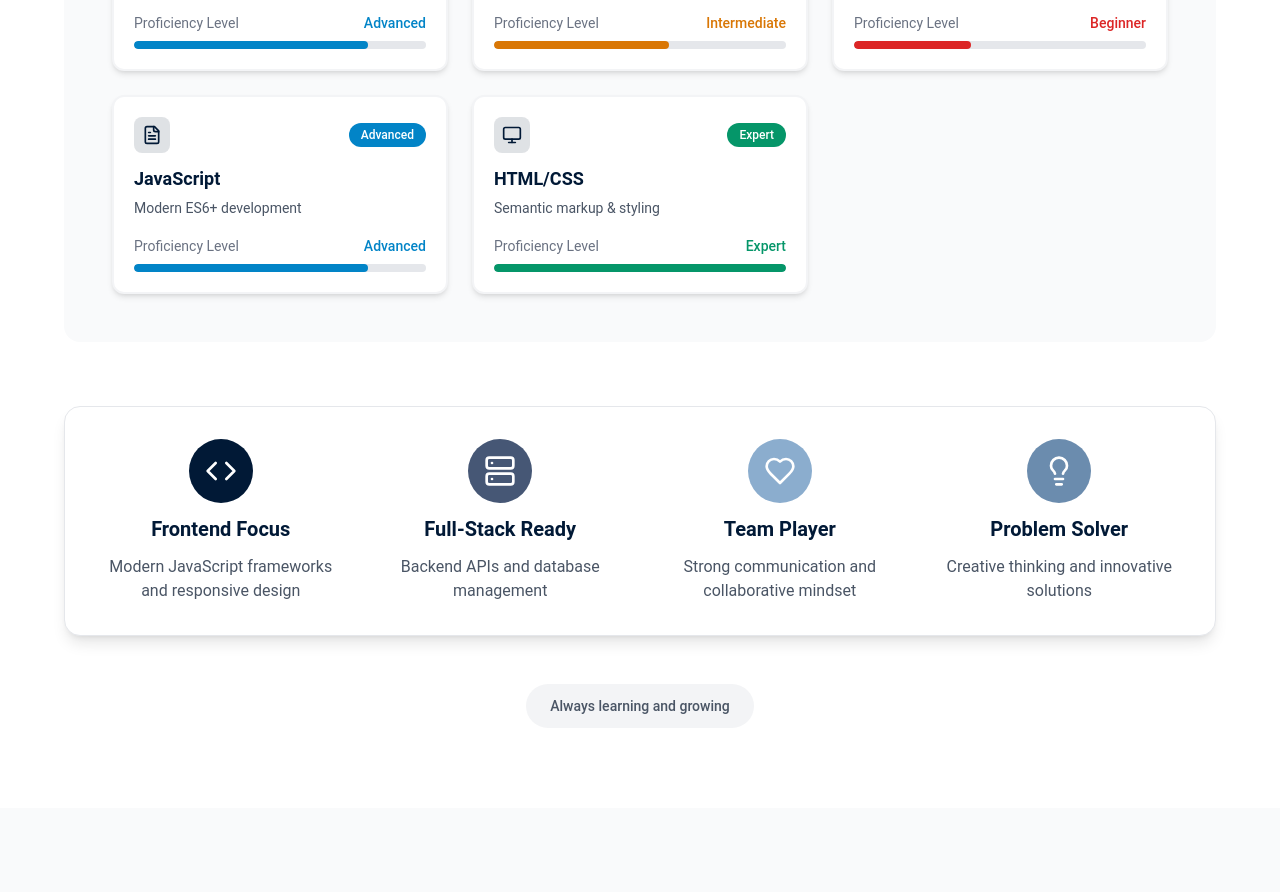
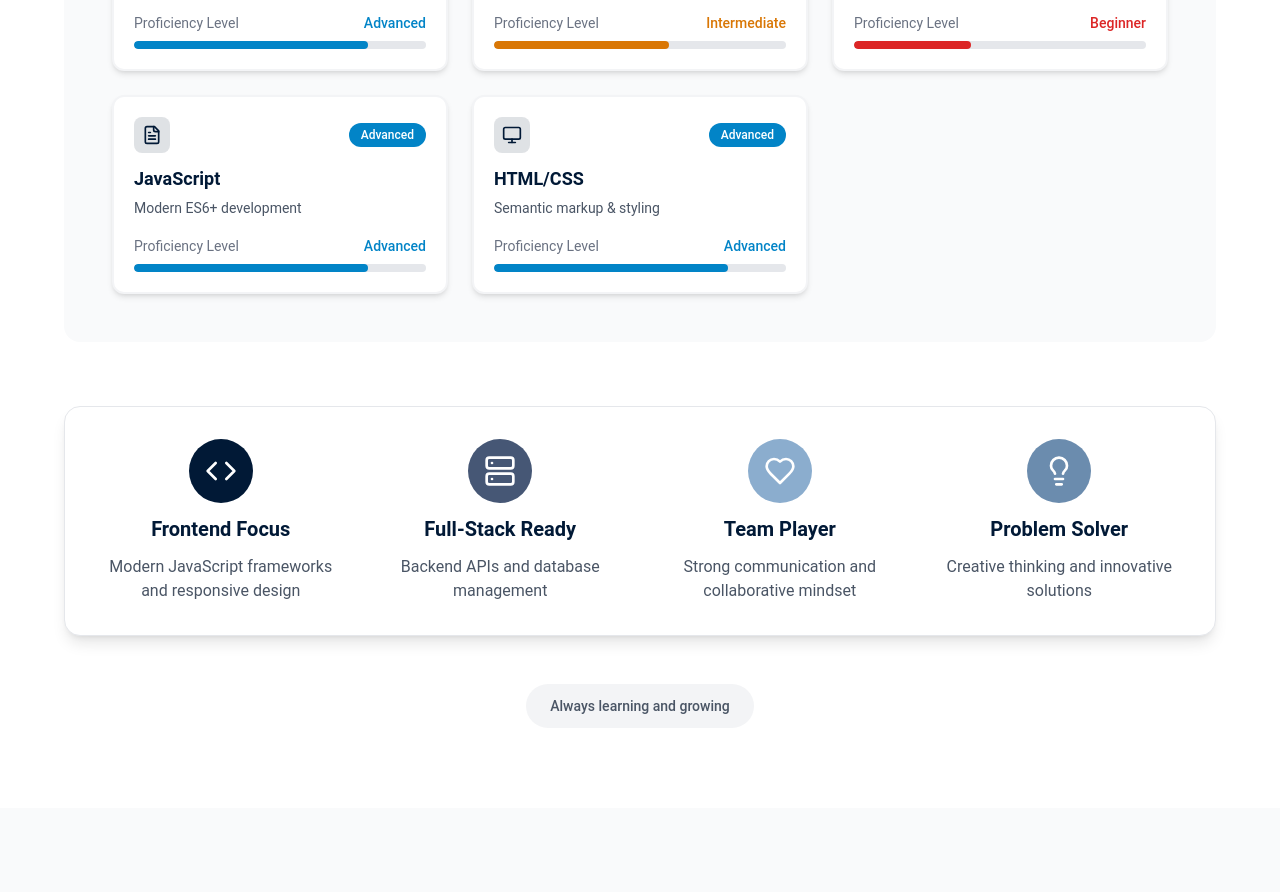
Before and after one commit to j24angeles/Portfolio, a React (Vite) app: page / in a window 1280 px wide. Shown: the part 3300-4192 px from the top of the page. Built offline with nearby package versions, Linux system fonts and the light colour scheme.

Commit message:
humble lang

```diff
--- a/src/components/Skills.jsx
+++ b/src/components/Skills.jsx
@@ -45,7 +45,7 @@ const Skills = () => {
         { name: 'Angular', icon: Layers, level: 'Intermediate', description: 'Enterprise-grade applications' },
         { name: 'Next.js', icon: Globe, level: 'Beginner', description: 'Full-stack React framework' },
         { name: 'JavaScript', icon: FileText, level: 'Advanced', description: 'Modern ES6+ development' },
-        { name: 'HTML/CSS', icon: Monitor, level: 'Expert', description: 'Semantic markup & styling' }
+        { name: 'HTML/CSS', icon: Monitor, level: 'Advanced', description: 'Semantic markup & styling' }
       ]
     },
     backend: {
```
